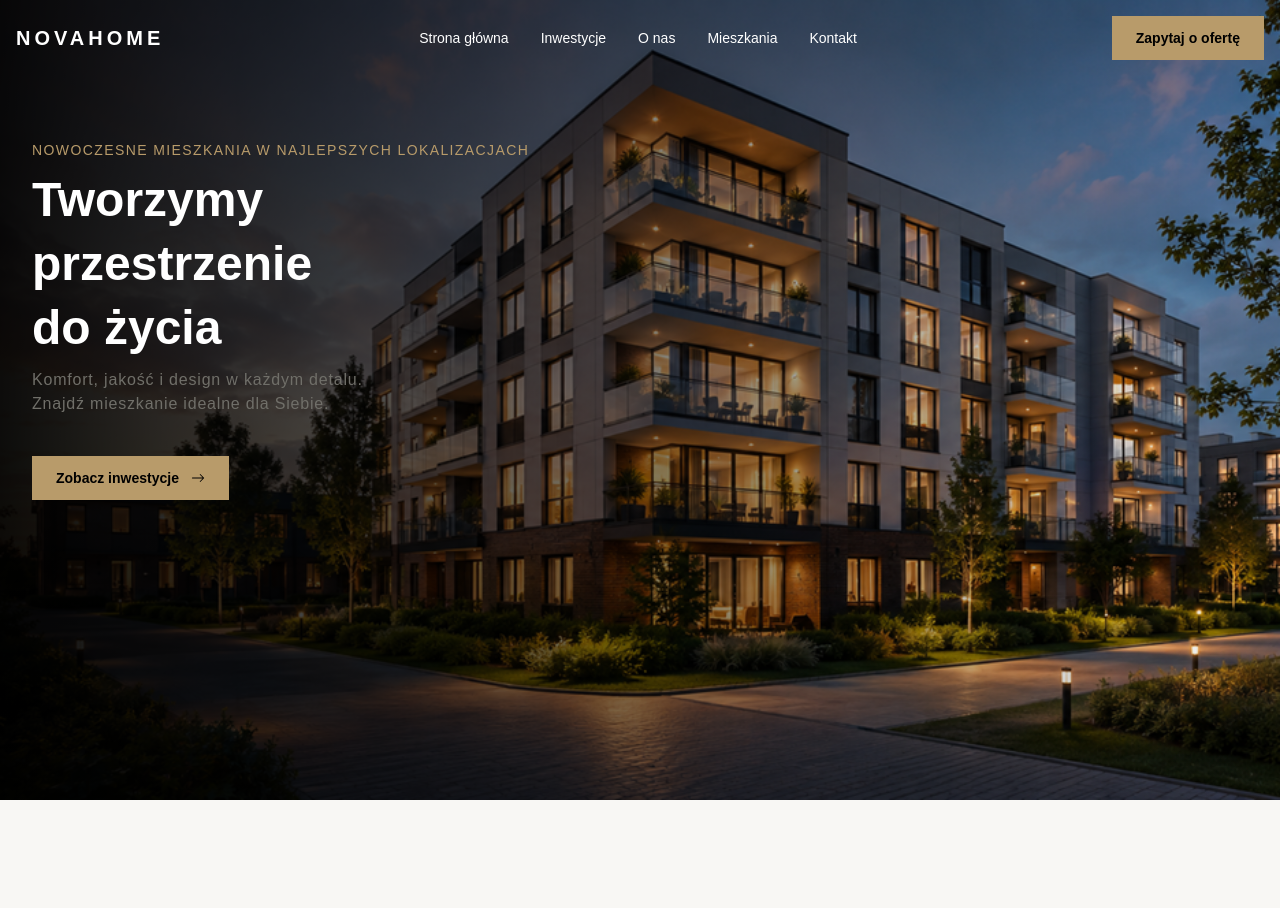
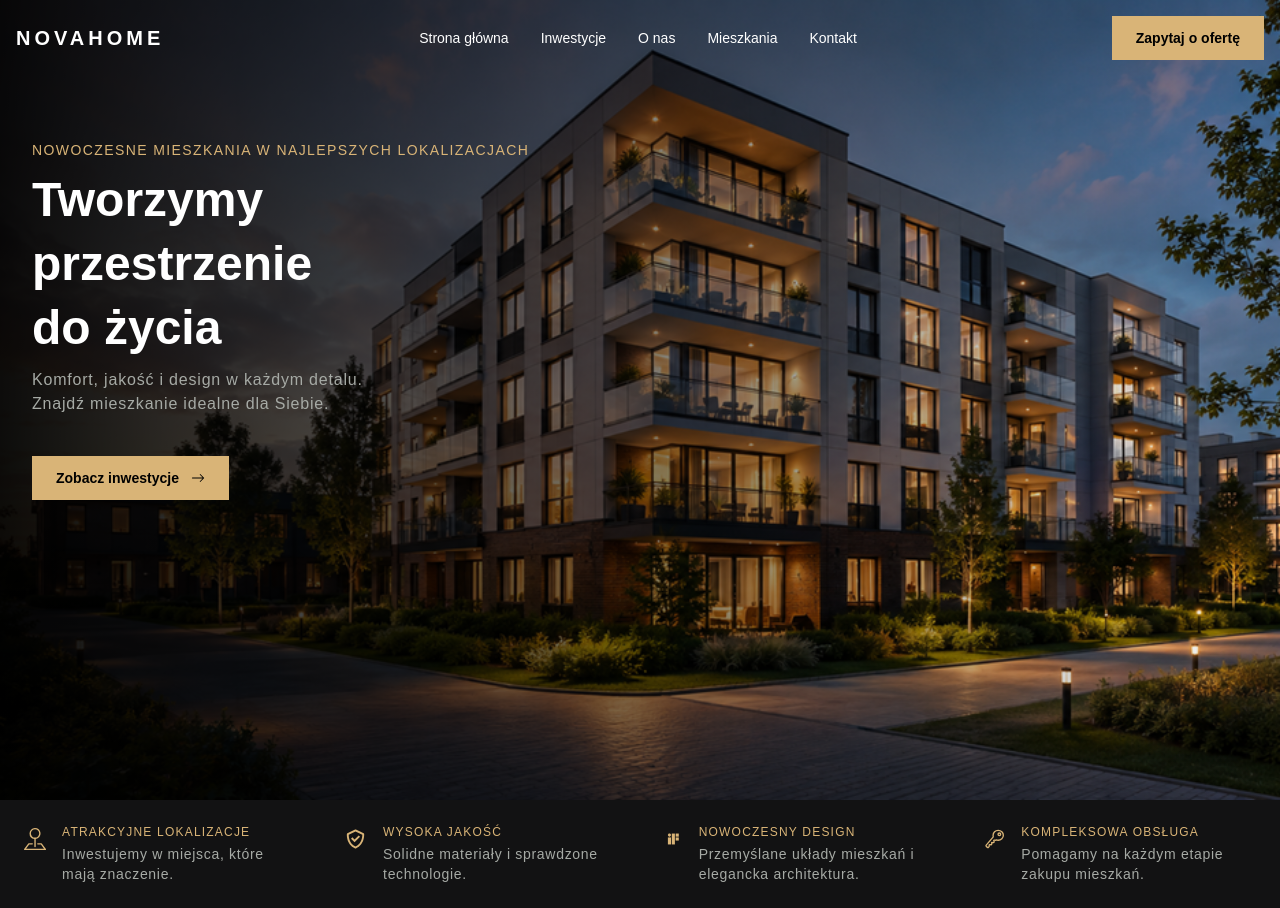
Before and after one commit to przemyslaw-bialk/deweloper-site-with-integrations, a Next.js app: page / in a window 1280 px wide. Before the commit the page ends 800 px from the top, so only its background shows below. Built offline with nearby package versions, Linux system fonts and the light colour scheme.

Commit message:
creating Features component

```diff
--- /dev/null
+++ b/app/(FRONTEND SITE)/project/page.tsx
@@ -0,0 +1,5 @@
+const Page = () => {
+  return <img src="/project.png" />;
+};
+
+export default Page;
--- a/app/globals.css
+++ b/app/globals.css
@@ -2,30 +2,32 @@
 
 :root {
   /* Backgrounds */
-  --background: #f8f7f4;
-  --foreground: #1c1c1a;
+  --background: #0c0d0d;
+  --background-secondary: #121213;
+  --foreground: #f2f0eb;
 
   /* Brand */
-  --primary: #2f3a35;
-  --primary-light: #46544d;
-  --primary-dark: #202923;
+  --primary: #d8ddd8;
+  --primary-light: #e6e9e5;
+  --primary-dark: #b9c0b9;
 
   /* Accent */
-  --accent: #b89b6a;
-  --accent-light: #d2bd98;
-  --accent-dark: #967b50;
+  --accent: #d9b477;
+  --accent-light: #e5c58f;
+  --accent-dark: #a88b5b;
 
   /* Neutral */
-  --secondary: #ebe7df;
-  --muted: #706f69;
+  --secondary: #262a27;
+  --muted: #a6aaa5;
 
   /* UI */
-  --border: #ddd9d0;
-  --card: #ffffff;
+  --border: #3a3e3a;
+  --card: #202320;
 }
 
 @theme inline {
   --color-background: var(--background);
+  --color-background-secondary: var(--background-secondary);
   --color-foreground: var(--foreground);
 
   --color-primary: var(--primary);
@@ -46,27 +48,6 @@
   --font-mono: var(--font-geist-mono);
 }
 
-@media (prefers-color-scheme: dark) {
-  :root {
-    --background: #181a18;
-    --foreground: #f2f0eb;
-
-    --primary: #d8ddd8;
-    --primary-light: #e6e9e5;
-    --primary-dark: #b9c0b9;
-
-    --accent: #d9b477;
-    --accent-light: #e5c58f;
-    --accent-dark: #a88b5b;
-
-    --secondary: #262a27;
-    --muted: #a6aaa5;
-
-    --border: #3a3e3a;
-    --card: #202320;
-  }
-}
-
 body {
   background: var(--background);
   color: var(--foreground);
--- a/app/page.tsx
+++ b/app/page.tsx
@@ -1,13 +1,17 @@
+import Features from "@/components/(FRONTEND)/features/Features";
 import Hero from "@/components/(FRONTEND)/hero/Hero";
 
 export default function Home() {
   return (
-    <section
-      className="relative min-h-screen bg-cover bg-center"
-      style={{ backgroundImage: "url('/hero.png')" }}
-    >
-      <div className="absolute inset-0 bg-linear-to-r from-black/95 via-black/50 to-transparent" />
-      <Hero />
-    </section>
+    <>
+      <div
+        className="relative min-h-screen bg-cover bg-center"
+        style={{ backgroundImage: "url('/hero.png')" }}
+      >
+        <div className="absolute inset-0 bg-linear-to-r from-black/95 via-black/50 to-transparent" />
+        <Hero />
+      </div>
+      <Features />
+    </>
   );
 }
--- /dev/null
+++ b/components/(FRONTEND)/features/Features.tsx
@@ -0,0 +1,61 @@
+import { BsPinMap } from "react-icons/bs";
+import { BiCheckShield } from "react-icons/bi";
+import { CgIfDesign } from "react-icons/cg";
+import { IoKeyOutline } from "react-icons/io5";
+import type { IconType } from "react-icons";
+
+type Feature = {
+  icon: IconType;
+  title: string;
+  description: string;
+};
+
+const FeaturesArray: Feature[] = [
+  {
+    icon: BsPinMap,
+    title: "atrakcyjne lokalizacje",
+    description: "Inwestujemy w miejsca, które mają znaczenie.",
+  },
+  {
+    icon: BiCheckShield,
+    title: "wysoka jakość",
+    description: "Solidne materiały i sprawdzone technologie.",
+  },
+  {
+    icon: CgIfDesign,
+    title: "nowoczesny design",
+    description: "Przemyślane układy mieszkań i elegancka architektura.",
+  },
+  {
+    icon: IoKeyOutline,
+    title: "kompleksowa obsługa",
+    description: "Pomagamy na każdym etapie zakupu mieszkań.",
+  },
+];
+
+const Features = () => {
+  return (
+    <div className="bg-background-secondary">
+      <div className="mx-auto grid max-w-7xl grid-cols-2 gap-12 px-6 py-6 md:grid-cols-4">
+        {FeaturesArray.map((feature) => {
+          const Icon = feature.icon;
+          return (
+            <div key={feature.title} className="flex items-start gap-4">
+              <Icon className="text-3xl text-accent" />
+              <div>
+                <p className="text-xs uppercase tracking-widest text-accent">
+                  {feature.title}
+                </p>
+                <p className="mt-1 text-sm tracking-wider text-muted">
+                  {feature.description}
+                </p>
+              </div>
+            </div>
+          );
+        })}
+      </div>
+    </div>
+  );
+};
+
+export default Features;
```
Also changed, not shown: public/project.png (added).
